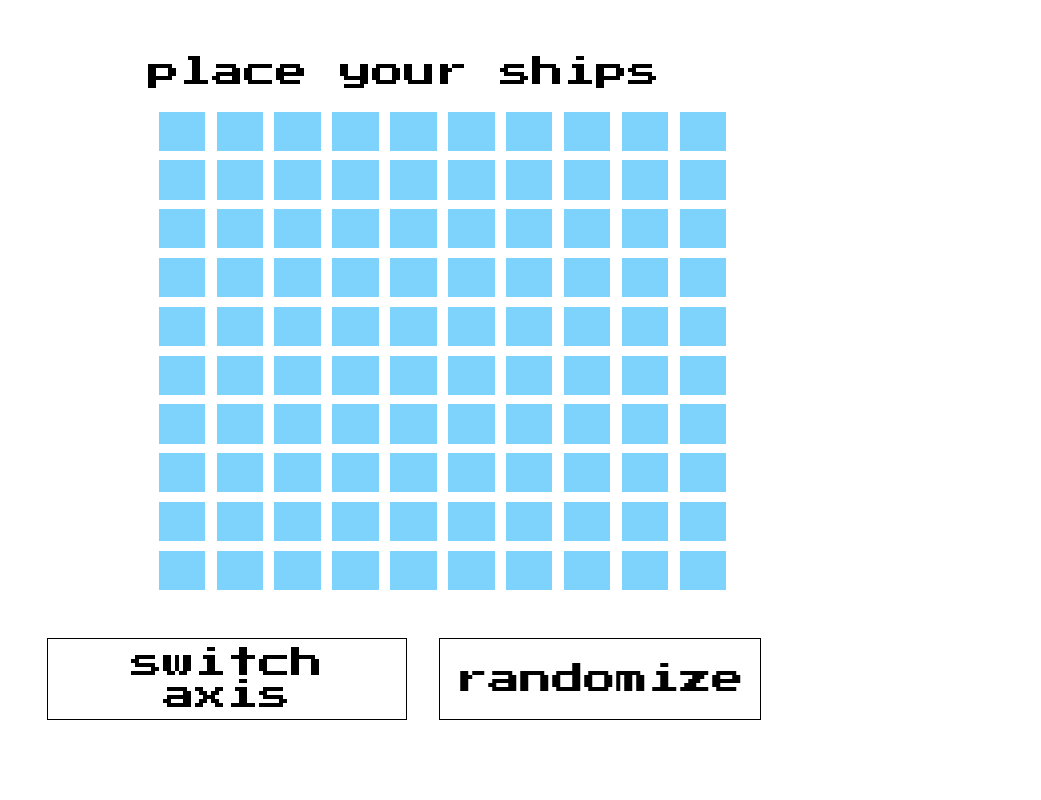
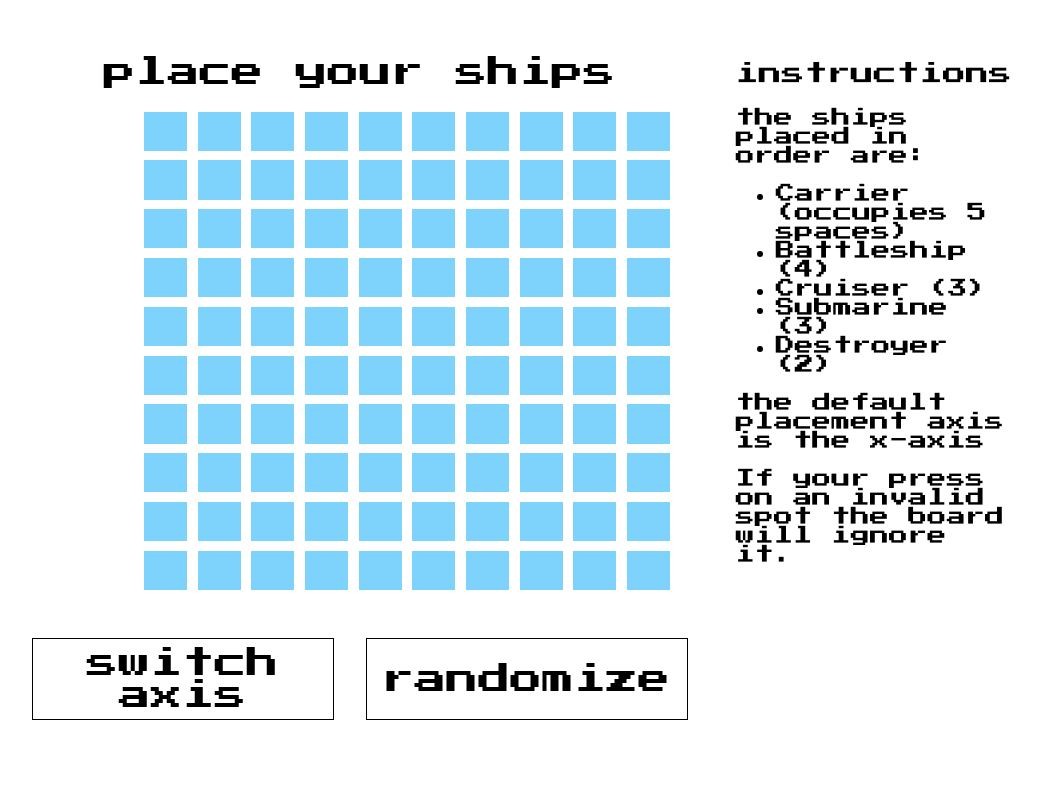
Before and after one commit to Barghout22/Battleship, a plain HTML site: page index.html in a window 1280 px wide. Shown: the whole page, without its empty margins (236-1277 px from the left). Drawn offline with Linux system fonts and the light colour scheme.

Commit message:
added game instructions on the side of the ship placement page.

```diff
--- a/index.html
+++ b/index.html
@@ -11,6 +11,19 @@
     <div class="gameStartDiv">
       <div class="shipPlacementTop">place your ships</div>
       <div class="selectionGameboard"></div>
+      <div class="instructions">
+        <p class="instructionTitle">instructions</p>
+        <p>the ships placed in order are:</p>
+        <ul>
+          <li>Carrier (occupies 5 spaces)</li>
+          <li>Battleship (4)</li>
+          <li>Cruiser (3)</li>
+          <li>Submarine (3)</li>
+          <li>Destroyer (2)</li>
+        </ul>
+        <p>the default placement axis is the x-axis</p>
+        <p>If your press on an invalid spot the board will ignore it.</p>
+      </div>
       <div class="startGameButtons">
         <button class="switchAxis">switch axis</button>
         <button class="randomize">randomize</button>
```
Also changed, not shown: main.js (+2 -2 lines).
